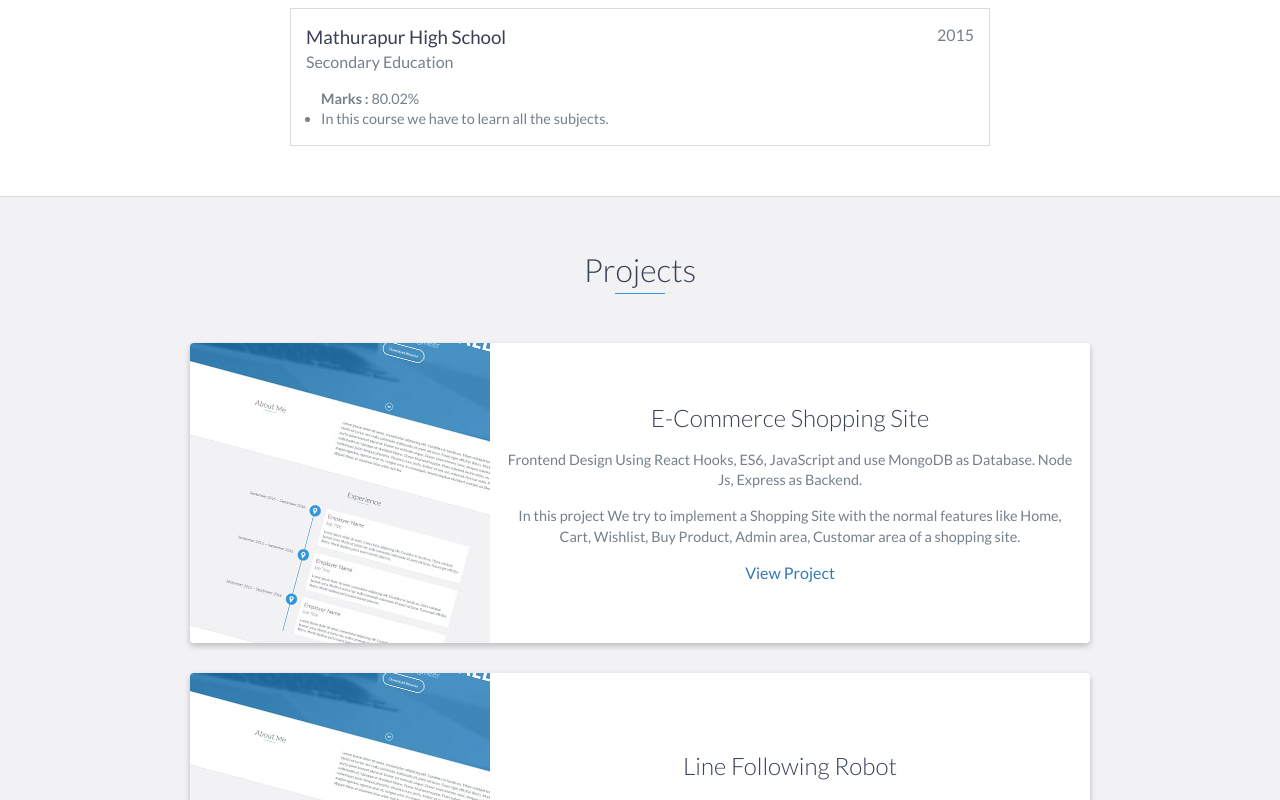
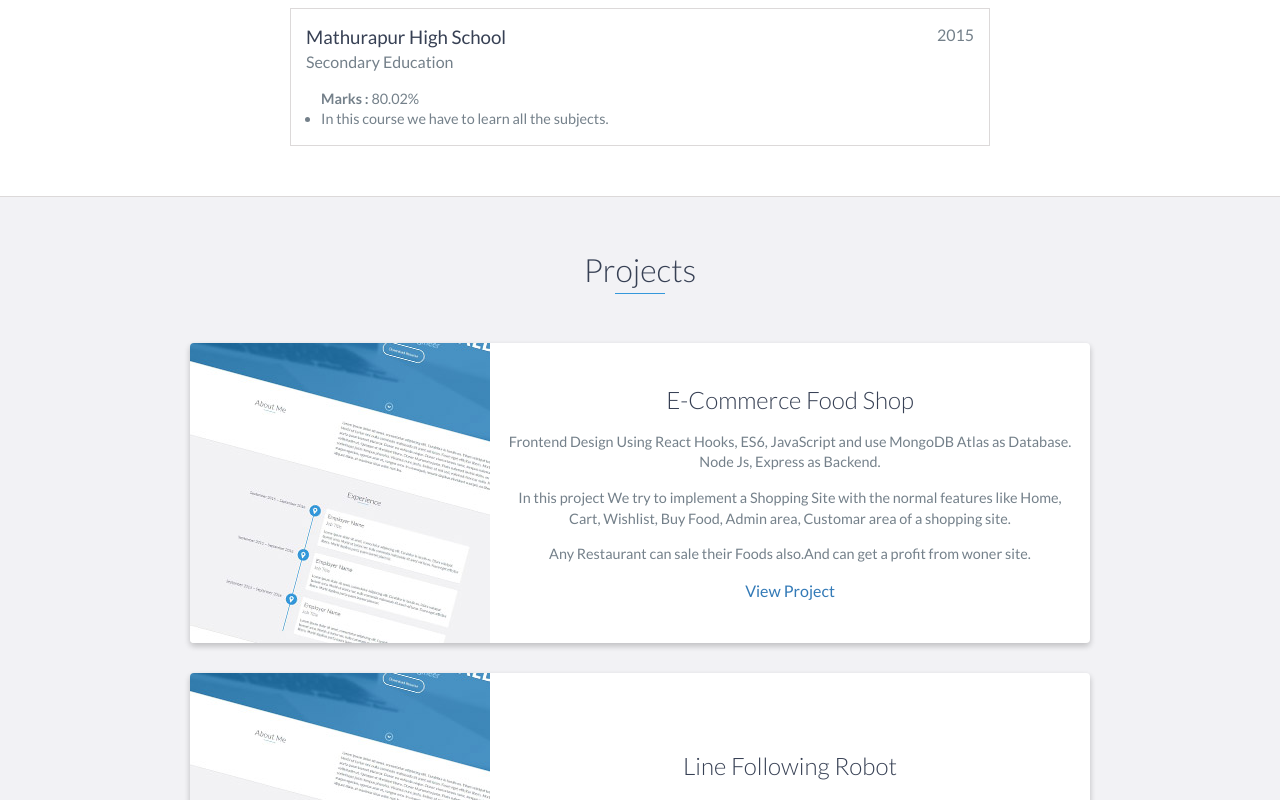
Before and after one commit to Pritam-007/Pritam-007.github.io, a website: page index.html in a window 1280 px wide. Shown: the part 2000-2800 px from the top of the page. Drawn offline with nearby package versions, Linux system fonts and the light colour scheme.

Commit message:
Update index.html

```diff
--- a/index.html
+++ b/index.html
@@ -200,6 +200,23 @@
                         <img src="images/project.jpg" />
                     </div>
                     <!-- End .project-image -->
+			 <div class="project-info">
+                        <h3>E-Commerce Food Shop</h3>
+                        <p>
+                            Frontend Design Using React Hooks, ES6, JavaScript and use
+				    MongoDB Atlas as Database. Node Js, Express as Backend.
+                        </p>
+			           <p>
+						In this project We try to implement a Shopping Site with the normal features like Home, Cart,
+						Wishlist, Buy Food, Admin area, Customar area of a shopping site.</p>
+						<p>
+						Any Restaurant can sale their Foods also.And can get a profit from woner site.
+						</p>
+                        <a href="https://e-commerce-food-ordering-site.herokuapp.com/">View Project</a>
+                    </div>
+                    <!-- End .project-info -->
+                </div>
+                <!-- End .project -->
                     <div class="project-info">
                         <h3>E-Commerce Shopping Site</h3>
                         <p>
```
